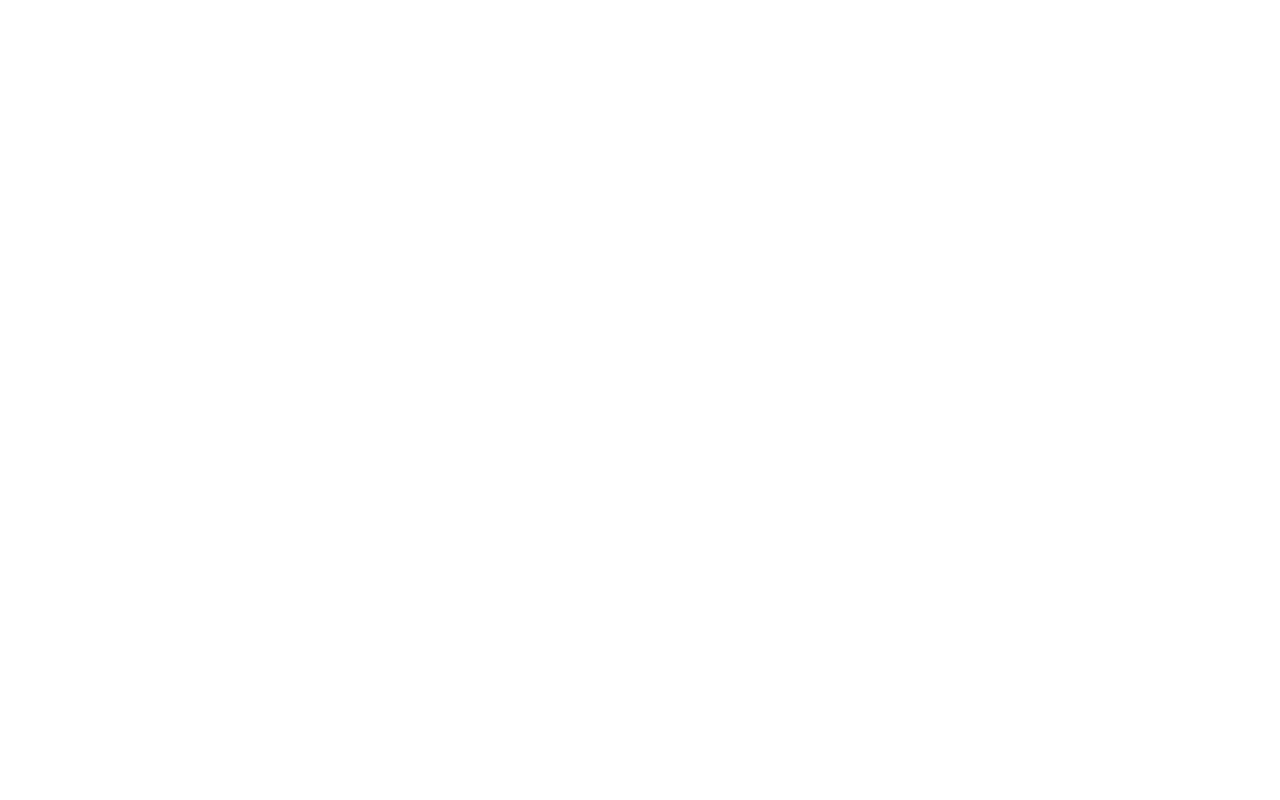
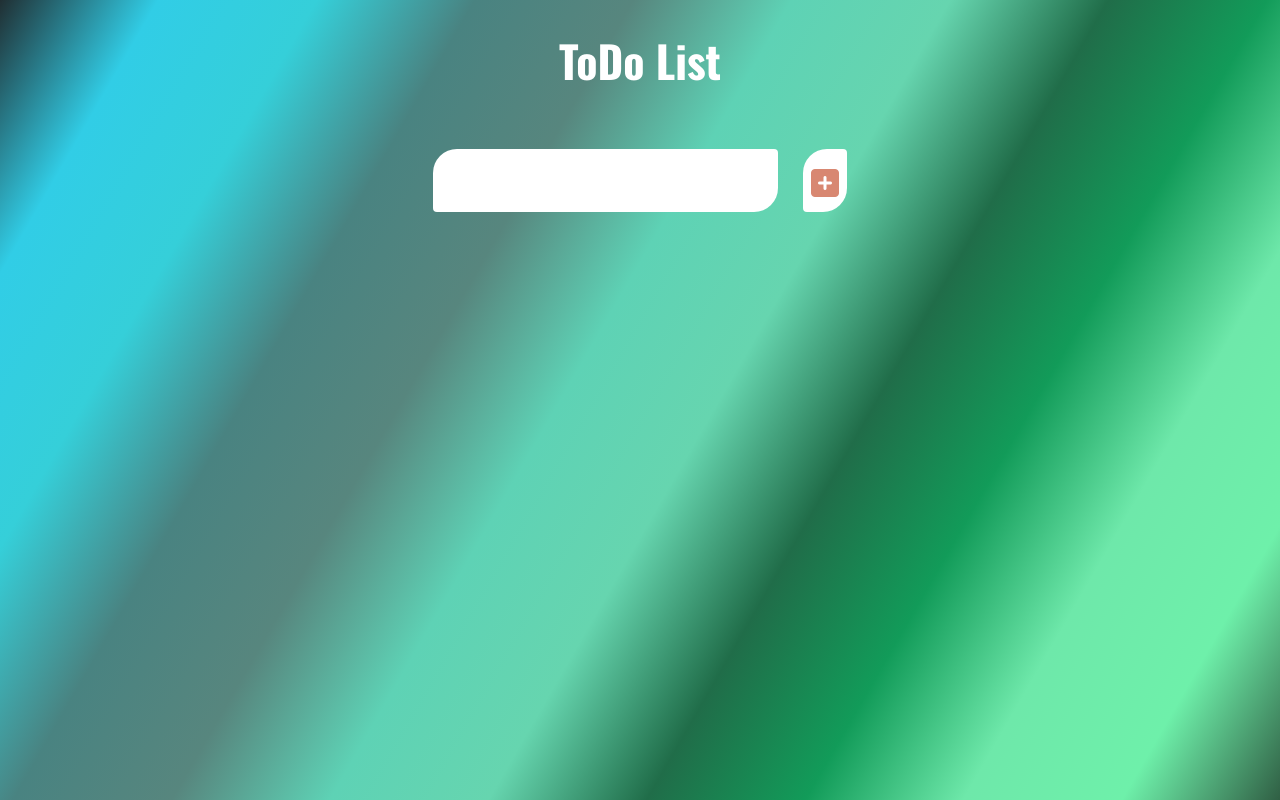
Before and after one commit to Minhajulislam0/To_Do_Web_App, a plain HTML site: page index.html in a window 1280 px wide. Drawn offline with nearby package versions, Linux system fonts and the light colour scheme.

Commit message:
Structure

```diff
--- a/css/style.css
+++ b/css/style.css
@@ -0,0 +1,51 @@
+@import url('https://fonts.googleapis.com/css2?family=Oswald:wght@200;300;400;500;600;700&display=swap');
+
+*{
+    padding: 0;
+    margin: 0;
+    box-sizing: border-box;
+    font-family: 'Oswald', sans-serif;
+}
+
+body{
+    background-image: linear-gradient(120deg, #202f33, #31cde6, #35cfd9, #498381, #57867e, #5ed2b5, #66d5af, #206d49, #129b59, #6ee8aa, #6ef0aa, #305f44);
+    background-repeat: no-repeat;
+    min-height: 100vh;
+    color: white;
+}
+
+header{
+    font-size: 22px;
+}
+
+header,
+form{
+    min-height: 15vh;
+    display: flex;
+    align-items: center;
+    justify-content: center;
+}
+
+form input{
+    margin-right: 25px;
+}
+
+form input, form button{
+    font-size: 32px;
+    border: none;
+    background: white;
+    padding: 8px;
+    border-radius: 24px 4px;
+}
+
+form button{
+    color: #d88771;
+    background: #fff;
+    cursor: pointer;
+    transition: all 0.3s ease;
+}
+
+form button:hover{
+    background: #d88771;
+    color: #fff;
+}
--- a/index.html
+++ b/index.html
@@ -7,9 +7,27 @@
     <title>ToDo</title>
     <!-- css stylesheet -->
     <link rel="stylesheet" href="./css/style.css">
+    <!-- font awesome -->
+    <link rel="stylesheet" href="https://cdnjs.cloudflare.com/ajax/libs/font-awesome/6.1.1/css/all.min.css"/>
 </head>
 <body>
 
+    <header>
+        <h1>ToDo List</h1>
+    </header>
+
+    <form >
+        <input type="text" class="todo-input">
+        <button class="todo-button" type="submit" >
+            <i class="fas fa-plus-square"></i>
+        </button>
+    </form>
+
+    <div class="todo-container">
+        <ul class="todo-list">
+
+        </ul>
+    </div>
 
     <!-- js -->
     <script src="./js/app.js"></script>
```
